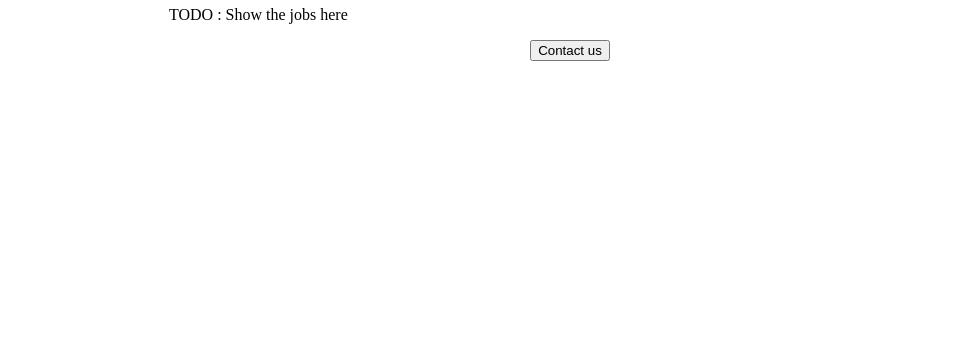
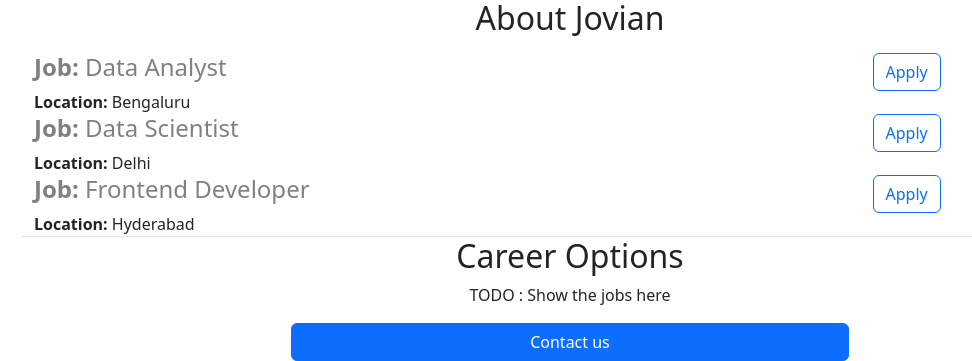
Before and after one commit to Surya060405/Flask-Project, a Flask app: page / in a window 1280 px wide. Shown: the part 687-1048 px from the top of the page, without its empty margins (70-1042 px from the left). Before the commit the page ends 748 px from the top, so only its background shows below. Run offline with Flask 3, Linux system fonts and the light colour scheme.

Commit message:
Added Dynamic data and api route

```diff
--- a/app.py
+++ b/app.py
@@ -1,8 +1,11 @@
-from flask import Flask , render_template
+from flask import Flask , render_template , jsonify
 app = Flask(__name__)
+JOBS = [{'id' : 1, 'title' : 'Data Analyst' , 'location' : 'Bengaluru'},{'id' : 2, 'title' : 'Data Scientist' , 'location' : 'Delhi'},{'id' : 3, 'title' : 'Frontend Developer' , 'location' : 'Hyderabad'}]
 @app.route('/')
 def hello_world():
-    return render_template("design.html")
-
+    return render_template("design.html",jobs = JOBS )
+@app.route('/api/jobs')
+def list_jobs():
+    return jsonify(JOBS)
 if __name__ == "__main__":
   app.run(host='127.0.0.1' , port=5000 , debug=True)
--- a/templates/design.html
+++ b/templates/design.html
@@ -4,39 +4,43 @@
   <meta charset="UTF-8">
   <meta http-equiv="X-UA-Compatible" content="IE=edge">
   <meta name="viewport" content="width=device-width, initial-scale=1.0">
+  <meta charset="utf-8">
+  <meta name="viewport" content="width=device-width, initial-scale=1">
   <title>Document</title>
+  <link href="https://cdn.jsdelivr.net/npm/bootstrap@5.3.3/dist/css/bootstrap.min.css" rel="stylesheet" integrity="sha384-QWTKZyjpPEjISv5WaRU9OFeRpok6YctnYmDr5pNlyT2bRjXh0JMhjY6hW+ALEwIH" crossorigin="anonymous">
 </head>
-  <style>
+ <style>
+   #banner {
+     width : fill ;
+     height : 630px ;
+   }
+ </style>
+<body
+  <div class = "container">
+  <h1 class = "text-center">Jovian Careers</h1>
+  <img id = "banner"  class = "img-fluid" src = "https://ddd453d1-7bff-4c03-9210-fece76aff9e2-00-3jxg2ypx8iryd.pike.replit.dev/static/career.jpg" height = "320" width = "100%" >
+  <h2 class = "text-center">About Jovian</h2>
+    <div class = "border-bottom row" style = "margin-top : 16px ; margin-left : 10px ; paddin-bottom : 10px ;" >
 
-    h2{
-      font-family : Roboto;
-      text-align : center;
-    }
-    #banner {
-      object-fit : cover;
-    }
-    #container {
-      margin : 0 239px 0 239px ;
-    }
-    h1{
-      font-size: 57px ;
-      font-weight : bold;
-      font-family: Roboto ;
-      text-align: center ;
-    }
-  </style>
+       {% for job in jobs %}
+      <div class = "col-9">
+      <h4 style ="color:grey;"><b>Job: </b>{{job['title']}} </h4>
 
-<body
-  <div id = "container">
-  <h1>Jovian Careers</h1>
-  <img id = "banner" src = "https://ddd453d1-7bff-4c03-9210-fece76aff9e2-00-3jxg2ypx8iryd.pike.replit.dev/static/career.jpg" height = "320" width = "100%" >
-  <h2>About Jovian</h2>
-  <p>Lorem Ipsum is simply dummy text of the printing and typesetting industry. Lorem Ipsum has been the industry's standard dummy text ever since the 1500s, when an unknown printer took a galley of type and scrambled it to make a type specimen book. It has survived not only five centuries, but also the leap into electronic typesetting, remaining essentially unchanged. It was popularised in the 1960s with the release of Letraset sheets containing Lorem Ipsum passages, and more recently with desktop publishing software like Aldus PageMaker including versions of Lorem Ipsum.</p>
-<h2>Career Options</h2>
-<p>TODO : Show the jobs here</p>
-    <div style="text-align: center;">
-<button>Contact us</button>
+      <div><b>Location: </b>{{job['location']}}</div>
+
+         </div>
+      <div class = "col-3">
+         <button type="button" class="btn btn-outline-primary">Apply</button>
       </div>
+       {% endfor %}
+
+    </div>
+
+<h2 class = "text-center">Career Options</h2>
+<p class = "text-center">TODO : Show the jobs here</p>
+    <div class="d-grid gap-2 col-6 mx-auto">
+<button class="btn btn-primary">Contact us</button>
+    </div>
      </div>
 </body>
 
```
Also changed, not shown: 1 other file.
